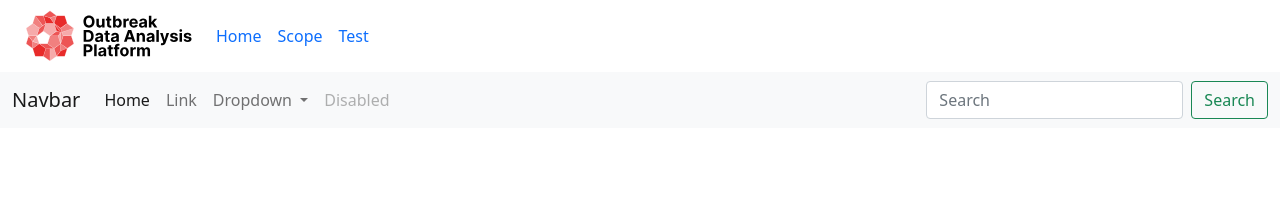
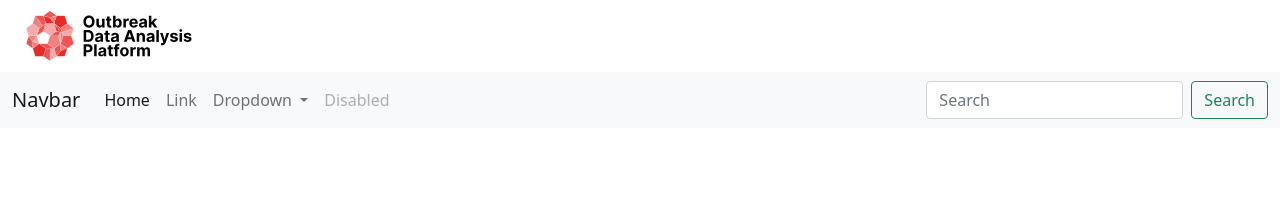
Before and after one commit to joliverodap/odap-bootstrap, a Jekyll site: the page built from test.md, in a window 1280 px wide. Shown: the top 220 px of the page. Built offline with Jekyll 4.4.1, drawn with Linux system fonts in a browser that asks for light colours.

Commit message:
nav changes

```diff
--- a/_includes/test-nav.html
+++ b/_includes/test-nav.html
@@ -1,4 +1,4 @@
-<nav class="navbar navbar-expand-sm">
+<nav class="navbar navbar-expand-xxl">
     <div class="container-fluid">
         <a class="navfar-brand" href="/">
             <img src="/assets/img/odap-logo.svg" alt="Outbreak Data Analysis Platform" width="196" height="56">
```
